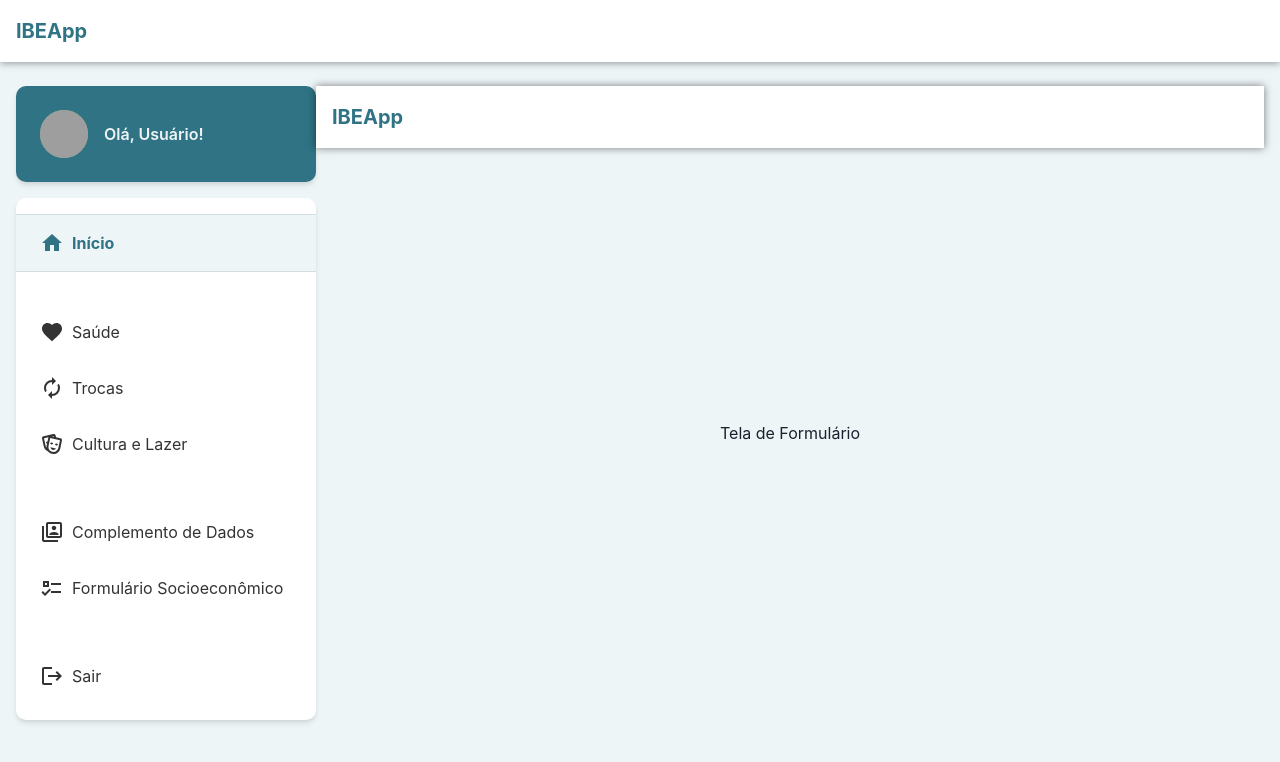
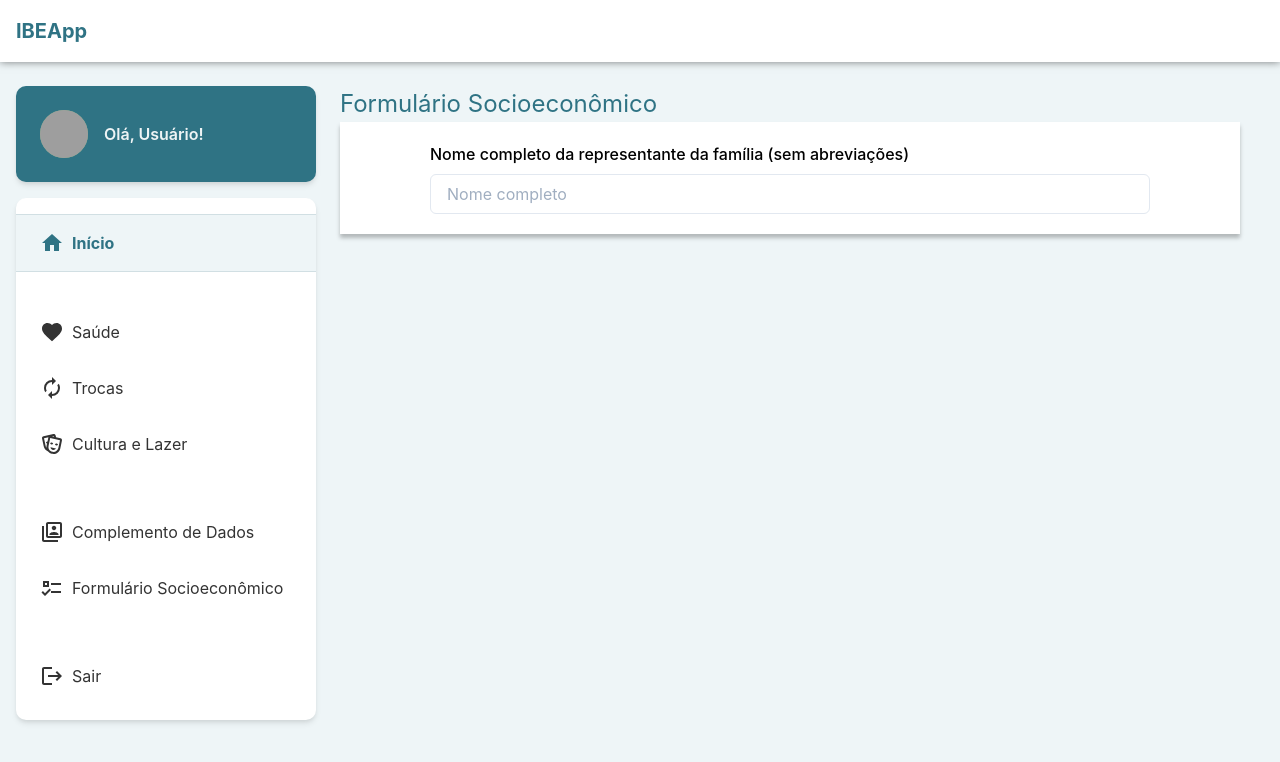
Before and after one commit to CodelabUnifesp/ibeac-web, a React (Create React App) app: page /form in a window 1280 px wide. Shown: the top 762 px of the page. Built offline with nearby package versions, Linux system fonts and the light colour scheme; grey boxes are pictures that could not be loaded; the HTML template or start-up script is replaced by a standard one.

Commit message:
criando componente

```diff
--- a/src/screens/Form/index.js
+++ b/src/screens/Form/index.js
@@ -1,15 +1,50 @@
 import React from 'react';
-import BodyContainer from '../../components/Body';
-import Header from '../../components/Header';
-import {} from './styles';
+import {
+  Text,
+  Box,
+  Stack,
+  FormControl,
+  FormLabel,
+  Input,
+  FormHelperText,
+} from '@chakra-ui/react';
+import * as S from './styles';
 
-const Form = () => (
-  <>
-    <Header />
-    <BodyContainer>
-      <p>Tela de Formulário</p>
-    </BodyContainer>
-  </>
-);
+const Form = () => {
+  function validateName(value) {
+    let error;
+    if (!value) {
+      error = 'Name is required';
+    } else if (value.toLowerCase() !== 'naruto') {
+      error = "Jeez! You're not a fan 😱";
+    }
+    return error;
+  }
+  return (
+    <S.Wrapper px={{base: 0, lg: 6}}>
+      <Text color="#2f7384" fontSize="2xl">
+        Formulário Socioeconômico
+      </Text>
+      <Box
+        bg={{base: 'white', lg: 'white'}}
+        color={{base: 'white', lg: 'white'}}
+        boxShadow="0px 0.25rem 0.25rem 0px rgba(0, 0, 0, 0.25)">
+        <Stack
+          margin="20px 10%"
+          spacing={2}
+          align="flex-start"
+          justify="center"
+          direction="column">
+          <FormControl id="email">
+            <FormLabel color="#000">
+              Nome completo da representante da família (sem abreviações)
+            </FormLabel>
+            <Input type="email" placeholder="Nome completo" />
+          </FormControl>
+        </Stack>
+      </Box>
+    </S.Wrapper>
+  );
+};
 
 export default Form;
--- a/src/screens/Form/styles.js
+++ b/src/screens/Form/styles.js
@@ -0,0 +1,17 @@
+import styled from 'styled-components';
+import {Box} from '@chakra-ui/layout';
+import {Text as CText} from '@chakra-ui/react';
+
+export const Wrapper = styled(Box)`
+  display: grid;
+  grid-template-rows: auto auto;
+`;
+
+export const Text = styled(CText)`
+  color: ${(props) => (props.color ? props.color : '#000')};
+`;
+
+export const Content = styled.div`
+  width: 60%;
+  background-color: #ffffff;
+`;
```
